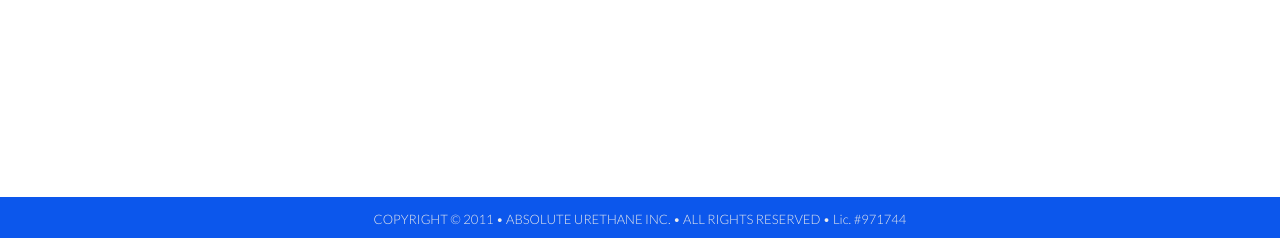
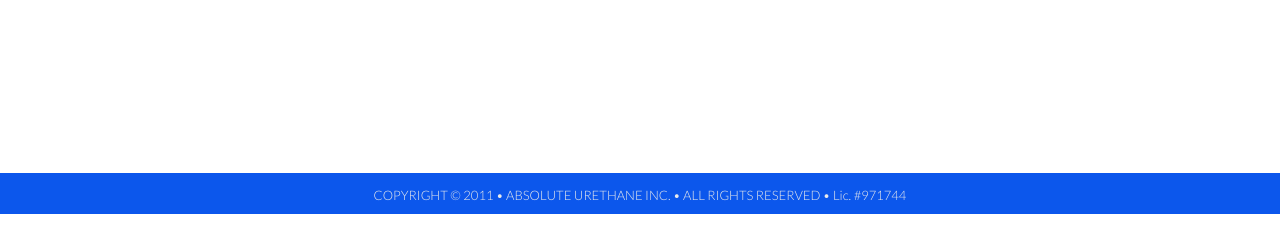
Before and after one commit to fillyh/auweb-redesign, a website: page contact.html in a window 1280 px wide. Shown: the part 635-873 px from the top of the page. After the commit the page ends 849 px from the top, so only its background shows below. Drawn offline with nearby package versions, Linux system fonts and the light colour scheme.

Commit message:
css update

```diff
--- a/style.css
+++ b/style.css
@@ -275,5 +275,5 @@ p {
 }
 
 .height-vh2 {
-  height: 85vh;
+  height: 82vh;
 }
```
